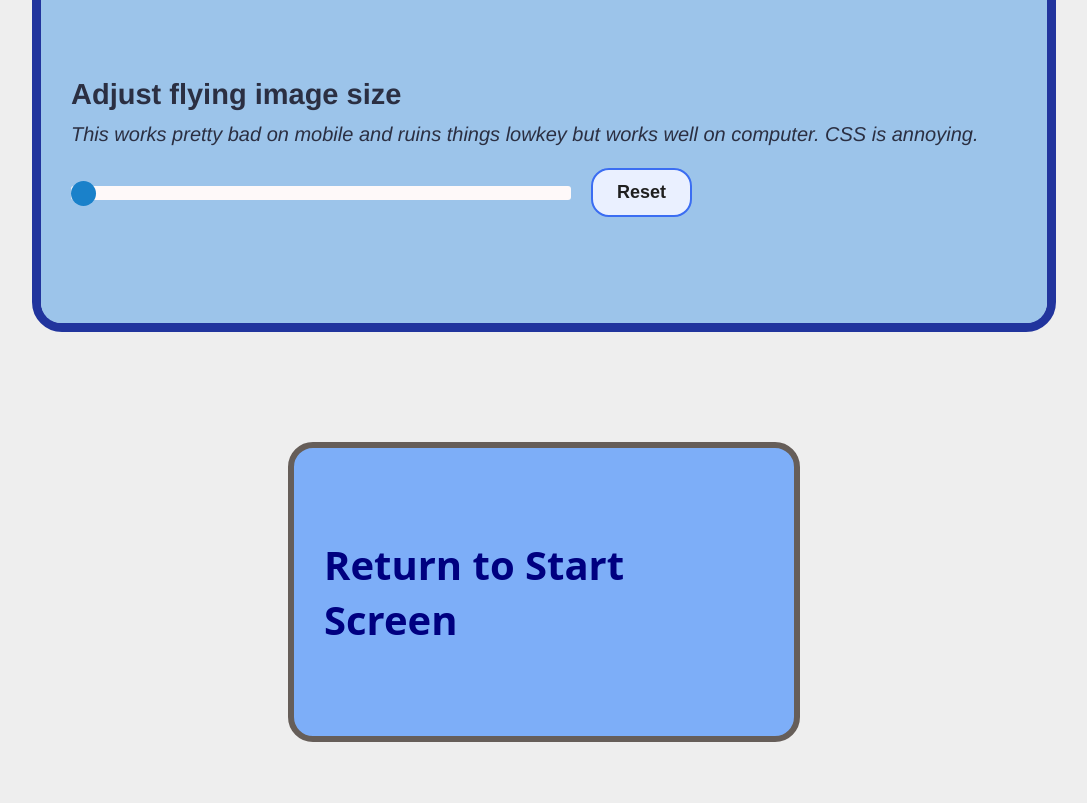
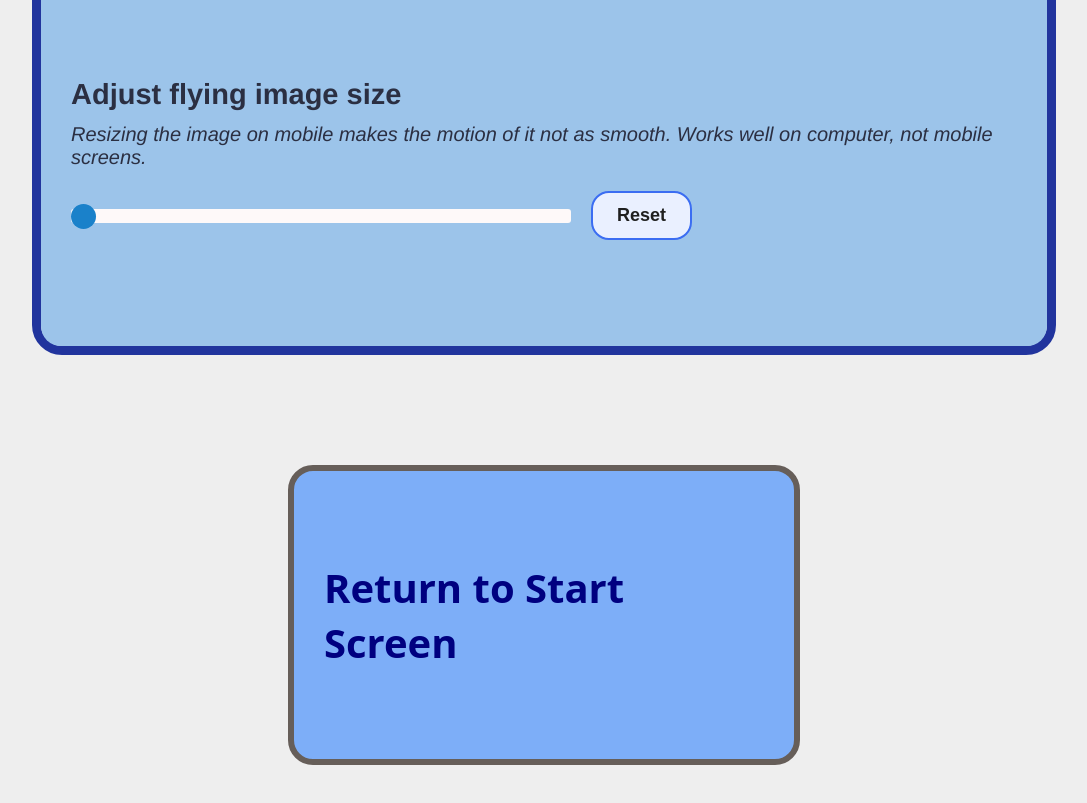
Before and after one commit to shalevwiden/blurbifysite, a website: page templates/blurbifyv1.html in a window 1280 px wide. Shown: the part 7960-8763 px from the top of the page, without its empty margins (96-1183 px from the left). Drawn offline with nearby package versions, Linux system fonts and the light colour scheme.

Commit message:
slight description update

```diff
--- a/templates/blurbifyv1.html
+++ b/templates/blurbifyv1.html
@@ -531,8 +531,8 @@
             <!-- by default size will be like 300 or so -->
             <p>Adjust flying image size</p>
             <p class="disclaimer">
-              This works pretty bad on mobile and ruins things lowkey but works
-              well on computer. CSS is annoying.
+              Resizing the image on mobile makes the motion of it not as smooth.
+              Works well on computer, not mobile screens.
             </p>
             <div class="sliderdiv">
               <input
```
